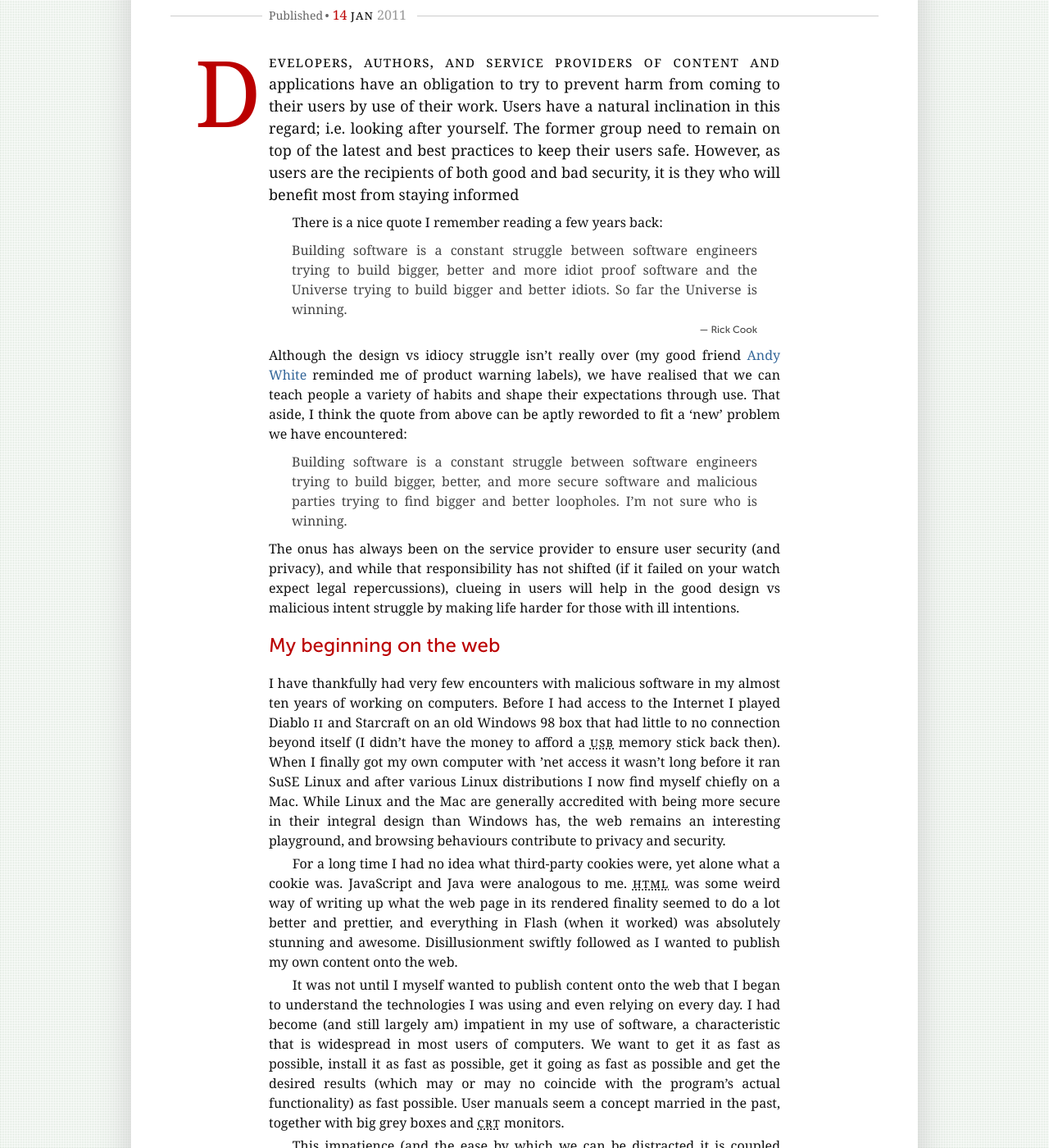
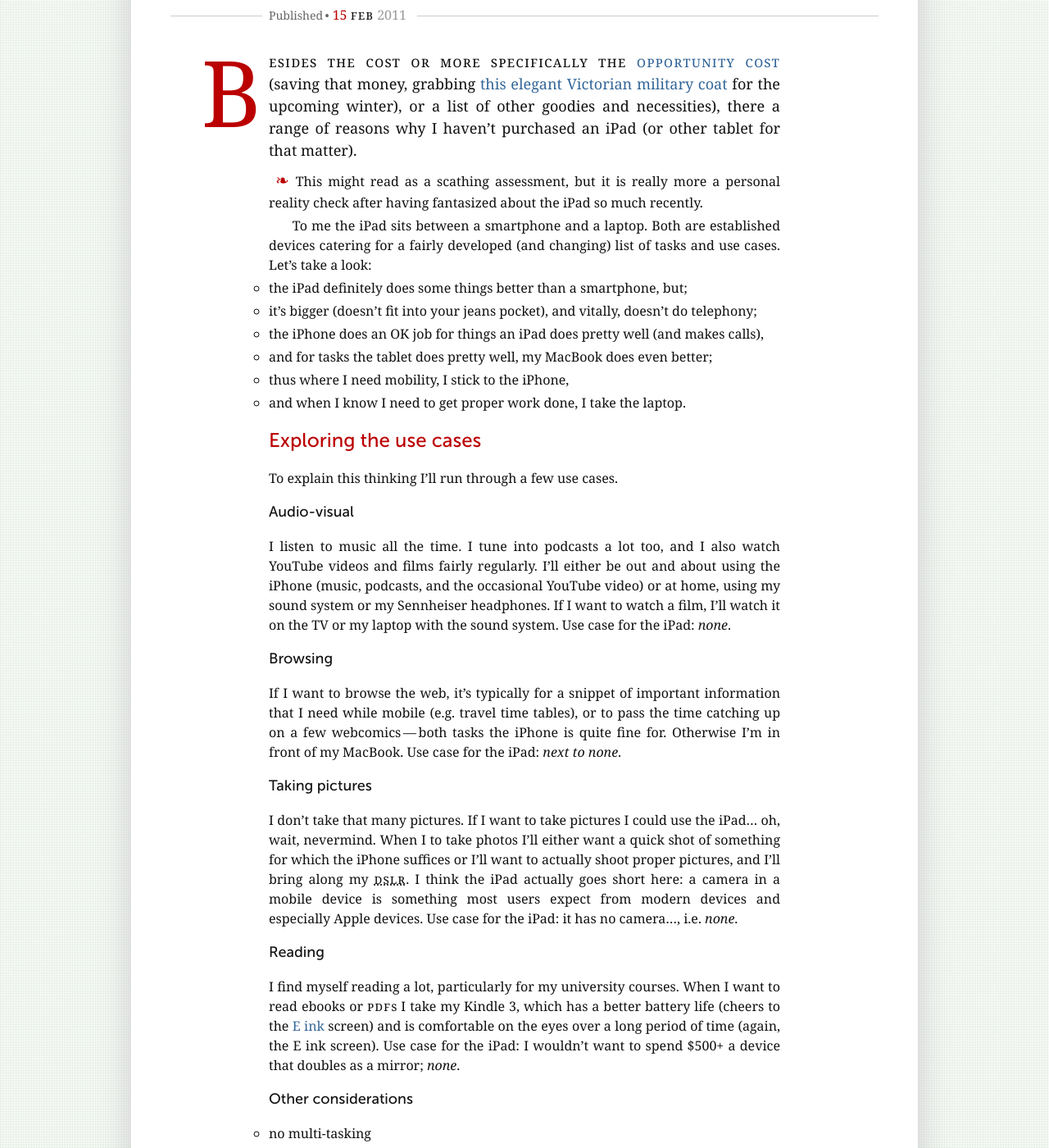
Before and after one commit to klepas/klepas.org, a Jekyll site: the page built from index.html, in a window 1280 px wide and 1400 px high, scrolled down 1067 px. Shown: the whole window at 82% size. Built offline with Jekyll 4.4.1, drawn with Linux system fonts in a browser that asks for light colours; some of the changed text lies outside the part shown.

Commit message:
Made a quick edit to meta favicon link, fixed a spello, and added a new post.

```diff
--- a/_layouts/base.html
+++ b/_layouts/base.html
@@ -36,7 +36,7 @@
 	<!-- Original atom.xml made redundant by feedburner goodness. -->
 	<!-- <link rel="alternate" href="/atom.xml" title="Simon Pascal Klein" type="application/atom+xml" /> -->
 
-	<link rel="shortcut icon" href="/images/favicon.ico" />
+	<link rel="shortcut icon" type="image/x-icon" href="/images/favicon.ico" />
 
 	<script type="text/javascript" src="/js/jquery-1.3.2.min.js"></script>
     <script type="text/javascript" src="/js/jquery.color.min.js"></script>
--- a/_posts/2008-07-14-tango-public-domain.markdown
+++ b/_posts/2008-07-14-tango-public-domain.markdown
@@ -2,7 +2,7 @@
 layout: post
 title: Tango to go public domain?
 ---
-In the previous post I hinted that the <a href="http://tango.freedesktop.org" title="Tango Desktop Project homepage">Tango Desktop Project</a> icon set would be re-licensed into the public domain. The news came through at the start of <acronym title="GNOME Users&rsquo; and developers&rsquo; Europe conference">GUADEC</acronym> 2008 over the <a href="http://lists.freedesktop.org/mailman/listinfo/tango-artists" title="Tango Artists mailing list info page on freedesktop.org">tango-artists</a> mailing list. This somewhat lengthy article should set straight what Tango is, what it's goals are, some of the hiccups that we've encountered along the way and the imminent future of a possible re-licensing into the public domain.
+In the previous post I hinted that the <a href="http://tango.freedesktop.org" title="Tango Desktop Project homepage">Tango Desktop Project</a> icon set would be re-licensed into the public domain. The news came through at the start of <acronym title="GNOME Users&rsquo; and developers&rsquo; Europe conference">GUADEC</acronym> 2008 over the <a href="http://lists.freedesktop.org/mailman/listinfo/tango-artists" title="Tango Artists mailing list info page on freedesktop.org">tango-artists</a> mailing list. This somewhat lengthy article should set straight what Tango is, what its goals are, some of the hiccups that we've encountered along the way and the imminent future of a possible re-licensing into the public domain.
 
 <img src="/files/images/tango-example-16x.png" alt="Example of the Tango icon set 16&times;16 versions" title="Example of the Tango icon set 16&times;16 versions" width="624" height="310" />
 
--- /dev/null
+++ b/_posts/2011-02-15-why-i-have-not-bought-an-ipad.markdown
@@ -0,0 +1,62 @@
+---
+layout: post
+title: Why I have not bought an iPad
+---
+
+Besides the cost or more specifically the [opportunity cost](https://secure.wikimedia.org/wikipedia/en/wiki/Opportunity_Cost) (saving that money, grabbing [this elegant Victorian military coat](http://www.steampunkcouture.com/for-sale/13/1/73/Lady%27s-Victorian-Military-coat) for the upcoming winter), or a list of other goodies and necessities), there a range of reasons why I haven't purchased an iPad (or other tablet for that matter).
+
+<p class="note">This might read as a scathing assessment, but it is really more a personal reality check after having fantasized about the iPad so much recently.</p>
+
+To me the iPad sits between a smartphone and a laptop. Both are established devices catering for a fairly developed (and changing) list of tasks and use cases. Let's take a look:
+* the iPad definitely does some things better than a smartphone, but;
+* it's bigger (doesn't fit into your jeans pocket), and vitally, doesn't do telephony;
+* the iPhone does an OK job for things an iPad does pretty well (and makes calls),
+* and for tasks the tablet does pretty well, my MacBook does even better;
+* thus where I need mobility, I stick to the iPhone,
+* and when I know I need to get proper work done, I take the laptop.
+
+### Exploring the use cases
+To explain this thinking I'll run through a few use cases.
+
+#### Audio-visual
+I listen to music all the time. I tune into podcasts a lot too, and I also watch YouTube videos and films fairly regularly. I'll either be out and about using the iPhone (music, podcasts, and the occasional YouTube video) or at home, using my sound system or my Sennheiser headphones. If I want to watch a film, I'll watch it on the TV or my laptop with the sound system. Use case for the iPad: _none_.
+
+#### Browsing
+If I want to browse the web, it's typically for a snippet of important information that I need while mobile (e.g. travel time tables), or to pass the time catching up on a few webcomics&thinsp;&mdash;&thinsp;both tasks the iPhone is quite fine for. Otherwise I'm in front of my MacBook. Use case for the iPad: _next to none_.
+
+#### Taking pictures
+I don't take that many pictures. If I want to take pictures I could use the iPad... oh, wait, nevermind. When I to take photos I'll either want a quick shot of something for which the iPhone suffices or I'll want to actually shoot proper pictures, and I'll bring along my <acronym title="Digital single-lens reflex camera">DSLR</acronym>. I think the iPad actually goes short here: a camera in a mobile device is something most users expect from modern devices and especially Apple devices. Use case for the iPad: it has no camera…, i.e. _none_.
+
+#### Reading
+I find myself reading a lot, particularly for my university courses. When I want to read ebooks or <abbr>PDF</abbr>s I take my Kindle 3, which has a better battery life (cheers to the [E ink](https://secure.wikimedia.org/wikipedia/en/wiki/Eink) screen) and is comfortable on the eyes over a long period of time (again, the E ink screen). Use case for the iPad: I wouldn't want to spend $500+ a device that doubles as a mirror; _none_.
+
+#### Other considerations
+* no multi-tasking
+* no Adobe Flash;
+* no <acronym title="High-Definition Multimedia Interface">HDMI</acronym> out;
+* no widescreen (again something I think users would almost come to expect from Apple, though, granted this was probably a compromise in the product design);
+* a closed application ecosystem;
+* [attachable keyboard](http://store.apple.com/us/product/MC533LL/B)?&thinsp;&mdash;&thinsp;if I had an iPad and the attachable Apple keyboard (for a whopping <abbr>USD</abbr> $69) I'd wonder why I didn't bring my laptop.
+
+#### Good use cases?
+<blockquote cite="sting7k">
+    <p>Hard to say. Maybe a nice solid platter to serve appetizers and have a fancy wall paper underneath. Too thin to be a door stop.</p>
+</blockquote>
+
+Beyond the glorified paperweight, electronic picture frame, or the yuppie coffee table highlight (providing gaming, music, basic browsing, YouTube, around and near the coffee table) I think there are a few good use cases for the iPad. For me the coffee table appliance is attractive, but an incentive to waste my time and when I need to do work my MacBook is just as mobile, and better.
+
+Those aside, there are a few specialized apps for specific industries (e.g. mining, medical, education perhaps, ...) for which the iPad is probably great.
+
+### The smartphone <span class="amp">&amp;</span> laptop market
+The smartphone market is becoming more competitive with the entrance of direct iPhone competitors. The existing BlackBerry range and the recent rise of Android phones offer a good range of features that keep prices competitive. Bottom line: you probably need a mobile phone, and smartphones are cheaper than tablets (which generally can't do telephony).
+
+By a similar accord the entry level laptop or netbook market is also highly competitive. In fact many netbooks are cheaper in price than an iPad (e.g. the Asus EeePC) while [a fully-fledged MacBook](http://store.apple.com/us/browse/home/shop_mac/family/macbook?mco=MTM3NDg3NTI) is only $500 more expensive than the basic iPad model and $170 more expensive than the upper range iPad. Bottom line: most netbooks are cheaper, and a decent laptop is only a tad more expensive.
+
+### Closing
+I prefer using tools that do one or a few things well, and avoid tools that do many things poorly. The iPad remains a tool that does a few things better than my phone, but lacking telephony and the power of a proper laptop it ends up performing many of the tasks required in my use cases poorly:
+* my iPhone is chiefly a phone, and fulfils a range of smartphone functions quite well;
+* my Kindle is chiefly a reading device, and it does that perfectly;
+* my Canon <acronym title="Digital single-lens reflex camera">DSLR</acronym> is... a camera, and shoots pictures perfectly;
+* and my laptop does just about everything else I need.
+
+Sorry iPad.
```
